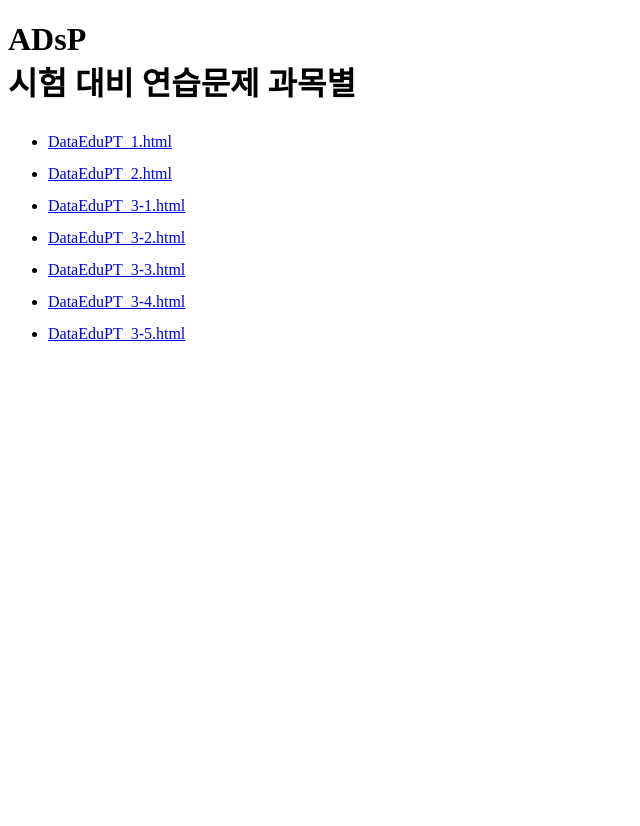
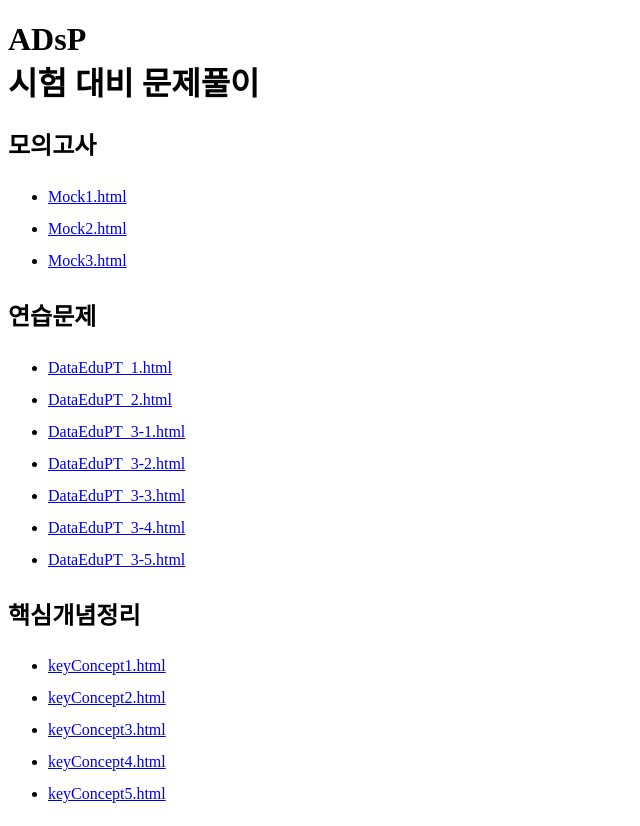
Before and after one commit to july1003/ADsP, a plain HTML site: page index.html in a window 1280 px wide. Shown: the whole page, without its empty margins (0-640 px from the left). Before the commit the page ends 800 px from the top, so only its background shows below. Drawn offline with Linux system fonts and the light colour scheme.

Commit message:
Update index.html with new content structure
모의고사, 핵심개념정리 추가

```diff
--- a/index.html
+++ b/index.html
@@ -8,7 +8,16 @@
   </style>
 </head>
 <body>
-  <h1>ADsP<br>시험 대비 연습문제 과목별</h1>
+  <h1>ADsP<br>시험 대비 문제풀이</h1>
+
+    <h2>모의고사</h2>
+    <ul>
+      <li><a href="Mock1.html">Mock1.html</a></li>
+      <li><a href="Mock2.html">Mock2.html</a></li>
+      <li><a href="Mock3.html">Mock3.html</a></li>
+    </ul>
+
+    <h2>연습문제</h2>
     <ul>
       <li><a href="DataEduPT_1.html">DataEduPT_1.html</a></li>
       <li><a href="DataEduPT_2.html">DataEduPT_2.html</a></li>
@@ -18,5 +27,16 @@
       <li><a href="DataEduPT_3-4.html">DataEduPT_3-4.html</a></li>
       <li><a href="DataEduPT_3-5.html">DataEduPT_3-5.html</a></li>
     </ul>
+
+    <h2>핵심개념정리</h2>
+    <ul>
+      <li><a href="keyConcept1.html">keyConcept1.html</a></li>
+      <li><a href="keyConcept2.html">keyConcept2.html</a></li>
+      <li><a href="keyConcept3.html">keyConcept3.html</a></li>
+      <li><a href="keyConcept4.html">keyConcept4.html</a></li>
+      <li><a href="keyConcept5.html">keyConcept5.html</a></li>
+    </ul>
+
+
 </body>
 </html>
```
Lines whose indentation alone changed are shown as unchanged.
